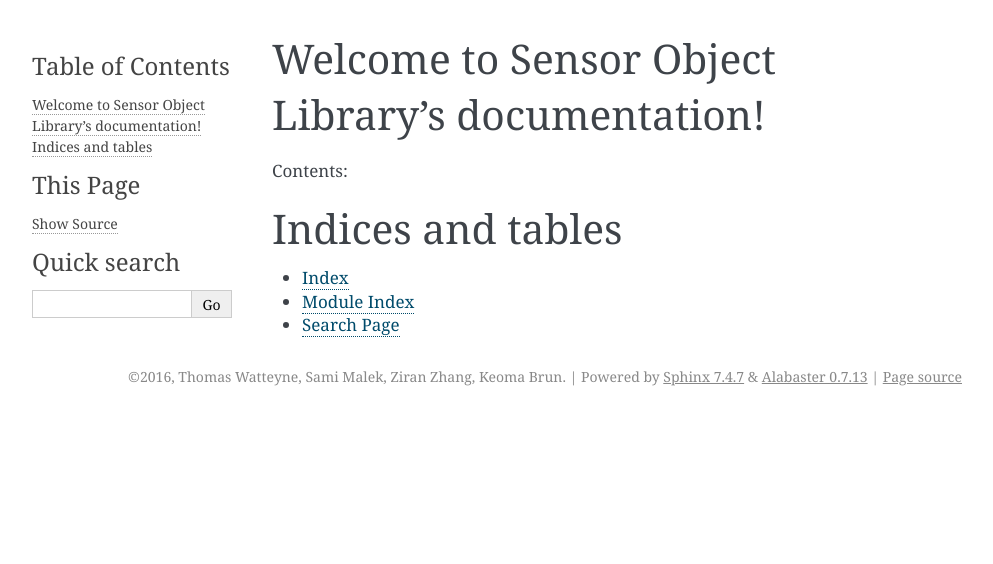
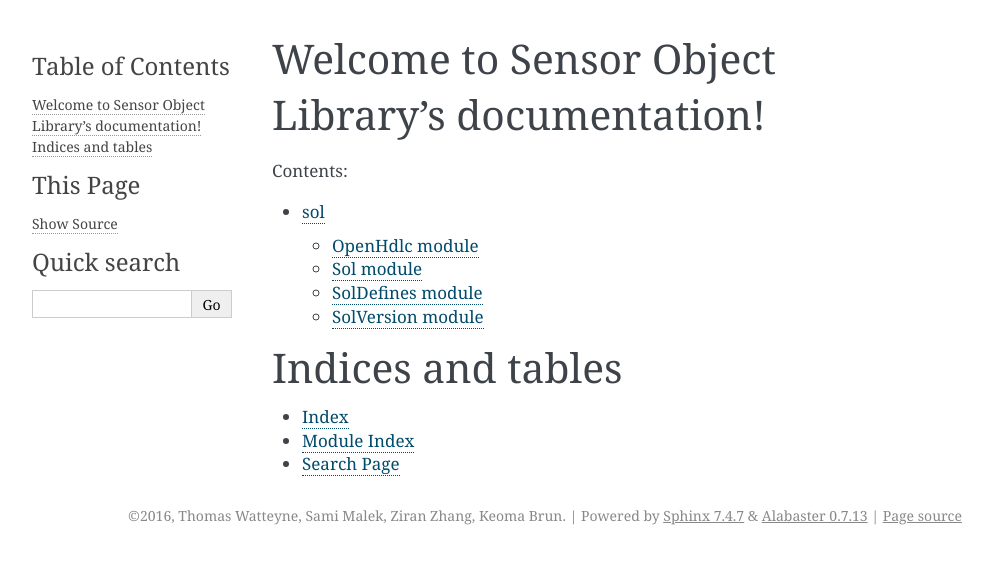
Before and after one commit to realms-team/sol, a Sphinx documentation site: the page built from doc/source/index.rst, in a window 1280 px wide. Shown: the top 564 px of the page, without its empty margins (148-1141 px from the left). Built offline with Sphinx 7.4.7, drawn with Linux system fonts in a browser that asks for light colours.

```diff
--- /dev/null
+++ b/doc/source/Sol.rst
@@ -0,0 +1,7 @@
+Sol module
+==========
+
+.. automodule:: Sol
+    :members:
+    :undoc-members:
+    :show-inheritance:
--- a/doc/source/conf.py
+++ b/doc/source/conf.py
@@ -18,7 +18,7 @@ import os
 # If extensions (or modules to document with autodoc) are in another directory,
 # add these directories to sys.path here. If the directory is relative to the
 # documentation root, use os.path.abspath to make it absolute, like shown here.
-#sys.path.insert(0, os.path.abspath('.'))
+sys.path.insert(0, os.path.abspath('../../'))
 
 # -- General configuration ------------------------------------------------
 
--- a/doc/source/index.rst
+++ b/doc/source/index.rst
@@ -11,7 +11,7 @@ Contents:
 .. toctree::
    :maxdepth: 2
 
-
+   modules
 
 Indices and tables
 ==================
--- /dev/null
+++ b/doc/source/modules.rst
@@ -0,0 +1,10 @@
+sol
+===
+
+.. toctree::
+   :maxdepth: 4
+
+   OpenHdlc
+   Sol
+   SolDefines
+   SolVersion
```
Also changed, not shown: doc/source/OpenHdlc.rst (added, +7 -0 lines), doc/source/SolDefines.rst (added, +7 -0 lines), doc/source/SolVersion.rst (added, +7 -0 lines), 1 other file.
